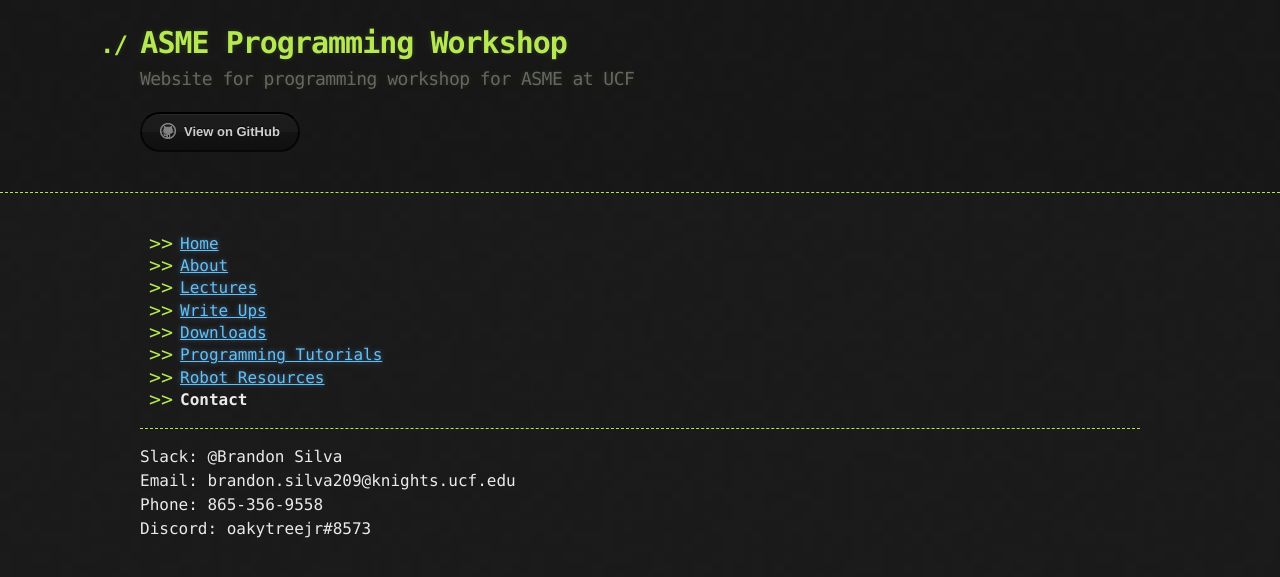
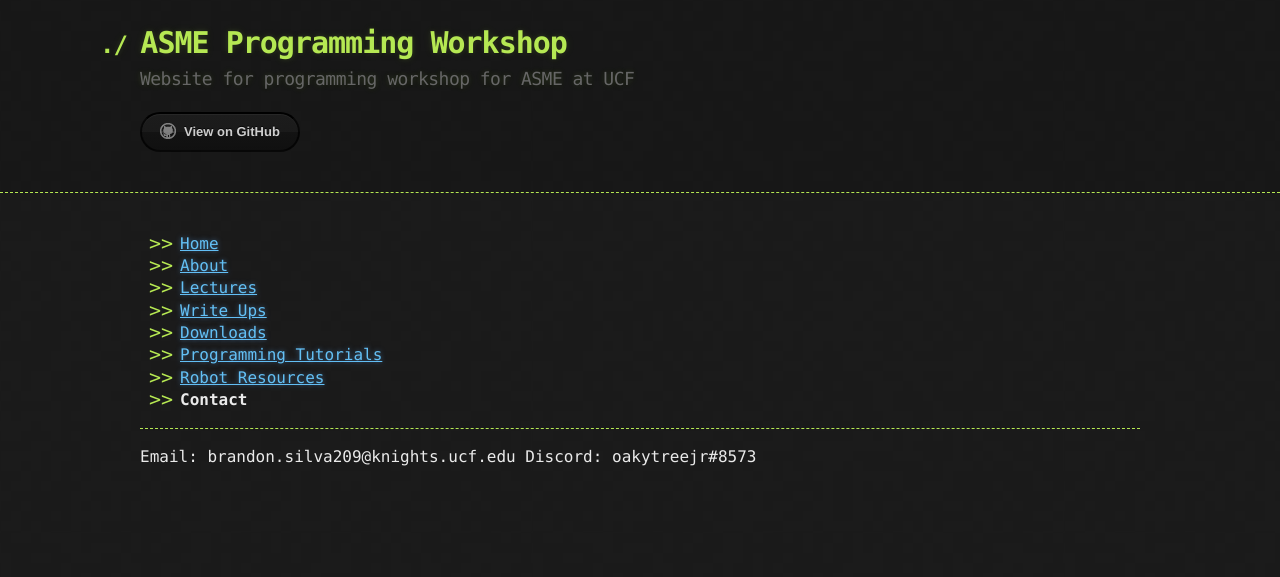
Before and after one commit to brandons209/workshop, a Jekyll site: the page built from pages/Contact.md, in a window 1280 px wide. Shown: the top 577 px of the page. Built offline with Jekyll 4.4.1, drawn with Linux system fonts in a browser that asks for light colours.

Commit message:
Update Contact.md

```diff
--- a/pages/Contact.md
+++ b/pages/Contact.md
@@ -12,7 +12,5 @@
 
 * * *
 
-Slack: @Brandon Silva
 Email: brandon.silva209@knights.ucf.edu
-Phone: 865-356-9558
 Discord: oakytreejr#8573
```
